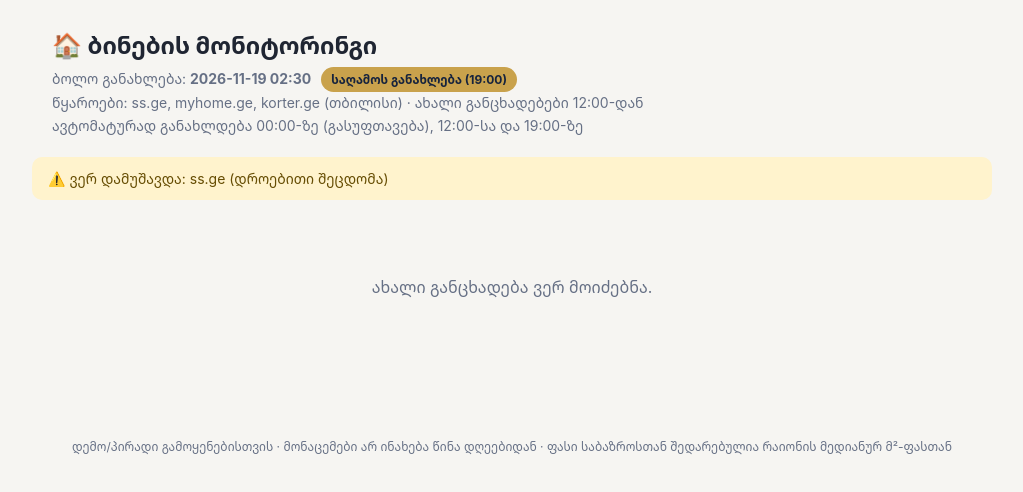
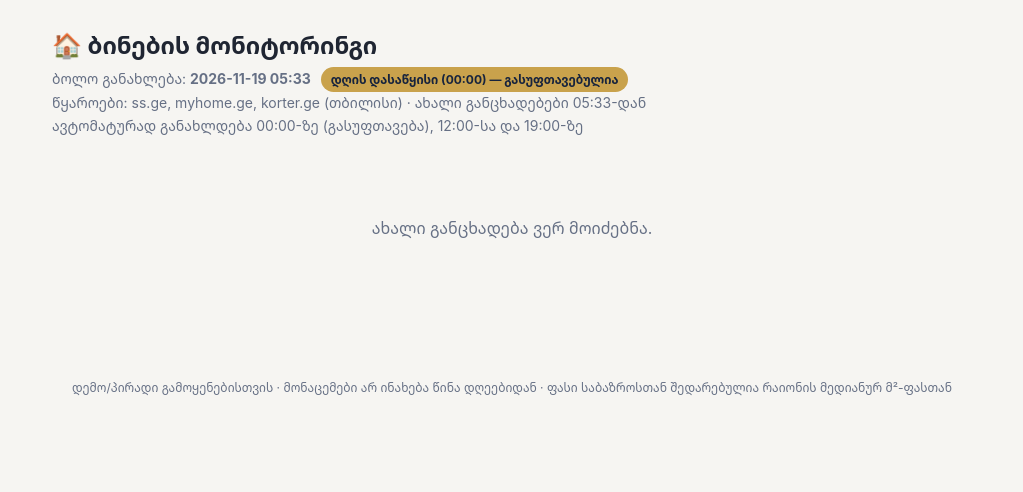
Before and after one commit to gtughushi97-cloud/Real_Estate_pupu, a plain HTML site: page docs/index.html in a window 1280 px wide. Shown: the whole page, without its empty margins (128-1151 px from the left). Drawn offline with Linux system fonts and the light colour scheme.

Commit message:
Update listings (midnight)

```diff
--- a/docs/index.html
+++ b/docs/index.html
@@ -210,13 +210,13 @@
 <header>
   <h1>🏠 ბინების მონიტორინგი</h1>
   <div class="meta">
-    ბოლო განახლება: <strong>2026-11-19 02:30</strong>
-    <span class="badge">საღამოს განახლება (19:00)</span><br />
-    წყაროები: ss.ge, myhome.ge, korter.ge (თბილისი) · ახალი განცხადებები 12:00-დან<br />
+    ბოლო განახლება: <strong>2026-11-19 05:33</strong>
+    <span class="badge">დღის დასაწყისი (00:00) — გასუფთავებულია</span><br />
+    წყაროები: ss.ge, myhome.ge, korter.ge (თბილისი) · ახალი განცხადებები 05:33-დან<br />
     ავტომატურად განახლდება 00:00-ზე (გასუფთავება), 12:00-სა და 19:00-ზე
   </div>
 </header>
-<div class="warning">⚠️ ვერ დამუშავდა: ss.ge (დროებითი შეცდომა)</div>
+
 <main>
 
 <div class="empty">ახალი განცხადება ვერ მოიძებნა.</div>
```
